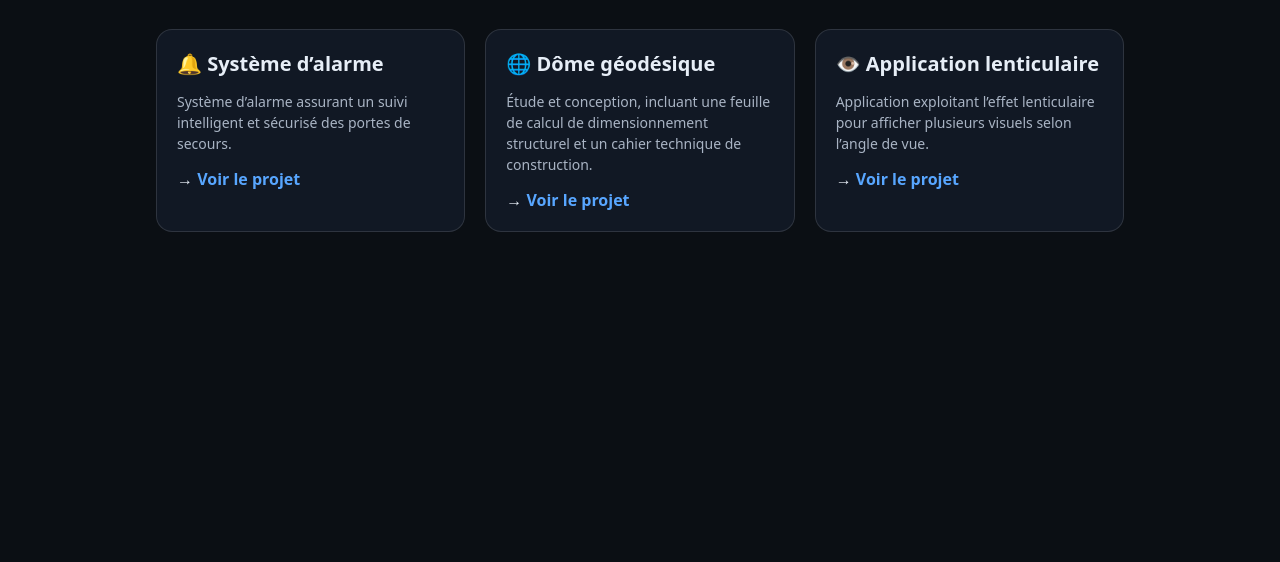
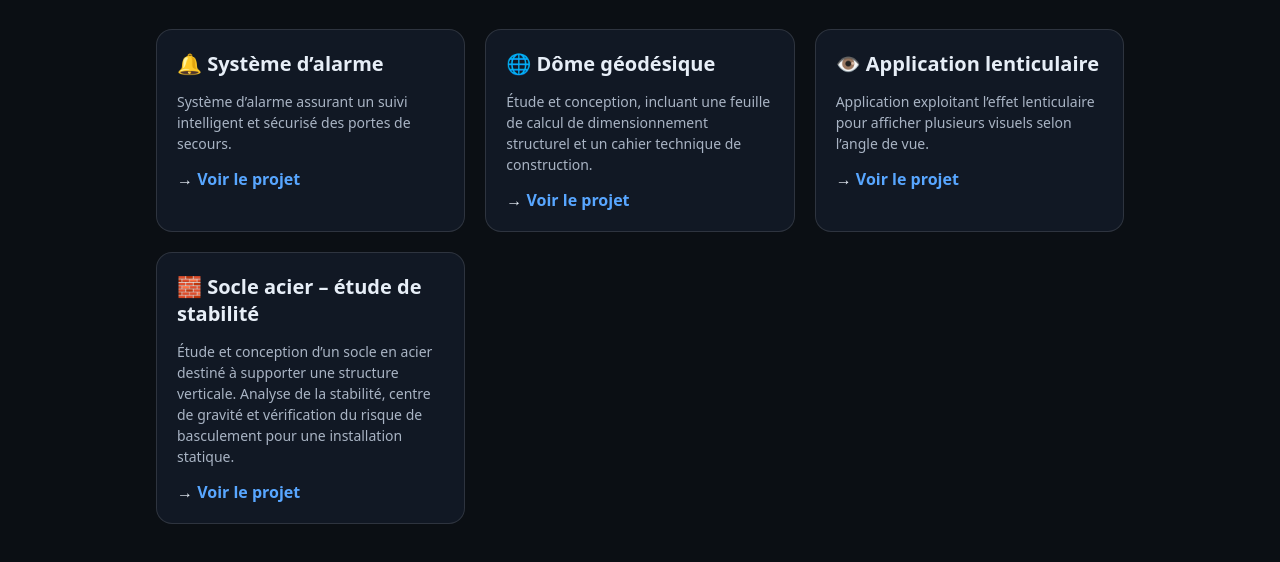
Before and after one commit to fr1255/maker-lab-mouton-5-pattes, a plain HTML site: page projets/index.html in a window 1280 px wide. Shown: the part 196-758 px from the top of the page. Drawn offline with Linux system fonts and the light colour scheme.

Commit message:
Update index.html

```diff
--- a/projets/index.html
+++ b/projets/index.html
@@ -171,6 +171,19 @@
       </div>
     </div>
 
+    <!-- PROJET 4 -->
+<div class="card">
+  <h2>🧱 Socle acier – étude de stabilité</h2>
+  <p>
+    Étude et conception d’un socle en acier destiné à supporter une structure
+    verticale. Analyse de la stabilité, centre de gravité et vérification
+    du risque de basculement pour une installation statique.
+  </p>
+  <div class="cta">
+    → <a href="socle-acier/">Voir le projet</a>
+  </div>
+</div>
+
   </div>
 
 </div>
```
